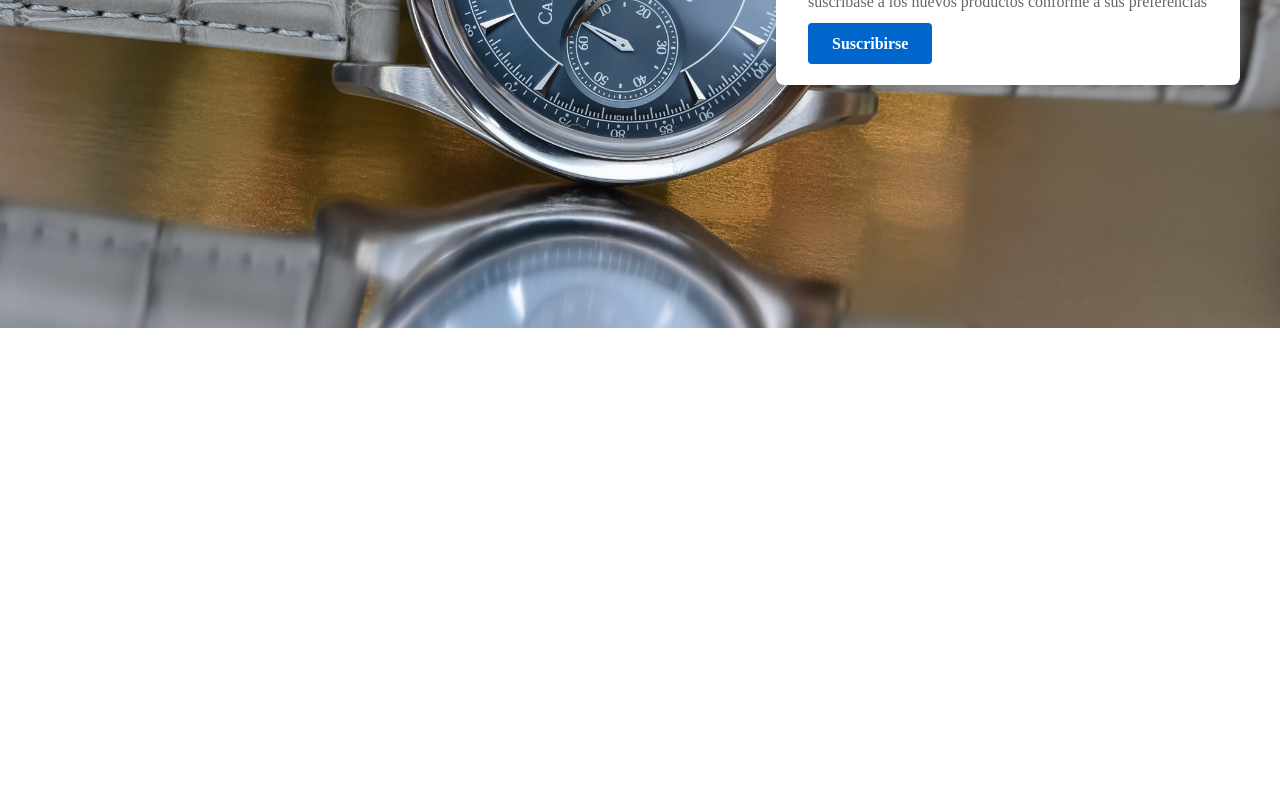
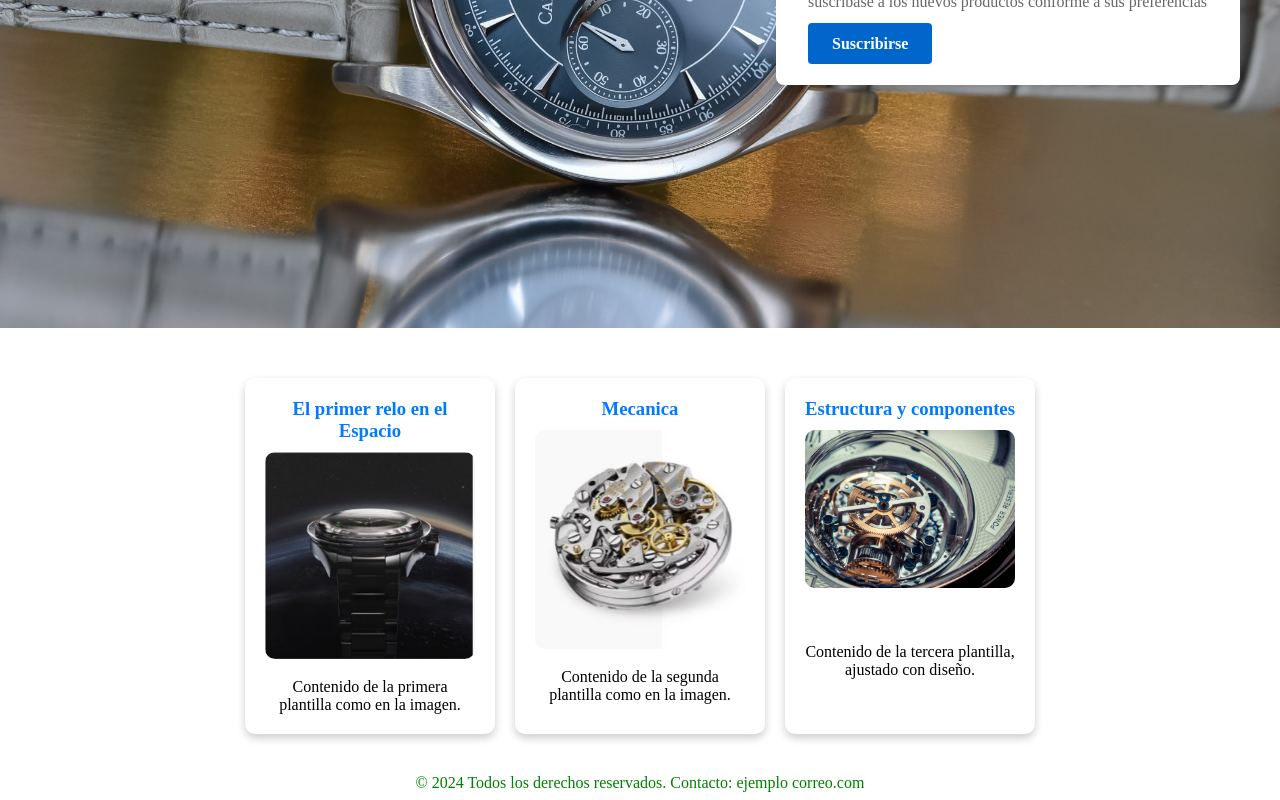
Before and after one commit to MarlonTMF/TecWeb_ProyFin, an Angular app: page / in a window 1280 px wide. Shown: the part 472-1272 px from the top of the page. Before the commit the page ends 818 px from the top, so only its background shows below. Built offline with nearby package versions, Linux system fonts and the light colour scheme.

Commit message:
Version a Deployar

```diff
--- a/src/app/modelos/reloj.model.ts
+++ b/src/app/modelos/reloj.model.ts
@@ -11,4 +11,6 @@ export interface ProductModel {
     material_pulsera?:string;
     categoria?:string;
     id?: number;
+    mostrarDescripcion?: boolean; // Nueva propiedad para controlar la descripción
+
 }
--- a/src/app/paginas/home/home.component.html
+++ b/src/app/paginas/home/home.component.html
@@ -11,3 +11,32 @@
     </section>
 
   </main>
+
+  <!-- Sección de Plantillas/Boxes -->
+  <div class="template-section">
+    <div class="box">
+      <h3>El primer relo en el Espacio</h3>
+      <img src="/assets/images/imagen1.jpg" alt="Imagen de Plantilla 1">
+      <p>Contenido de la primera plantilla como en la imagen.</p>
+    </div>
+
+    <div class="box">
+      <h3>Mecanica</h3>
+      <img src="/assets/images/imagen2.jpg" alt="Imagen de Plantilla 2">
+      <p>Contenido de la segunda plantilla como en la imagen.</p>
+    </div>
+
+    <div class="box">
+      <h3>Estructura y componentes</h3>
+      <img src="/assets/images/imagen3.jpg" alt="Imagen de Plantilla 3">
+      <br>
+      <br>
+      <br>
+      <p>Contenido de la tercera plantilla, ajustado con diseño.</p>
+    </div>
+  </div>
+
+  <!-- Footer -->
+  <div class="footer">
+    <p>© 2024 Todos los derechos reservados. Contacto: ejemplo correo.com</p>
+  </div>
--- a/src/app/paginas/ver-productos/ver-productos.component.html
+++ b/src/app/paginas/ver-productos/ver-productos.component.html
@@ -53,6 +53,14 @@
             <p style="margin: 5px 0; color: #666;">Material: {{ producto.caja }}</p>
             <p style="margin: 5px 0; color: #666;">Correa: {{ producto.material_pulsera }}</p>
             <p style="margin: 5px 0; color: green;">{{ producto.precio | currency }}</p>
+
+            <!-- Botón para alternar la visibilidad de la descripción -->
+            <button (click)="toggleDescripcion(producto)" style="margin-top: 10px; padding: 5px 10px; background-color: #007BFF; color: white; border: none; border-radius: 5px;">
+              {{ producto.mostrarDescripcion ? 'Ocultar Descripción' : 'Ver Descripción' }}
+            </button>
+
+            <!-- Descripción del producto -->
+            <p *ngIf="producto.mostrarDescripcion" style="margin: 10px 0; color: #444;">{{ producto.descripcion }}</p>
           </div>
         </div>
       </div>
--- a/src/app/paginas/ver-productos/ver-productos.component.ts
+++ b/src/app/paginas/ver-productos/ver-productos.component.ts
@@ -35,6 +35,11 @@ export class VerProductosComponent {
     );
   }
 
+  toggleDescripcion(producto: ProductModel): void {
+    // Cambiar el estado de mostrarDescripcion
+    producto.mostrarDescripcion = !producto.mostrarDescripcion;
+  }
+
   buscarProductos(): void {
     this.productosFiltrados = this.productos.filter((producto) => {
       const coincideNombre = this.nombre
--- a/src/app/servicios/admin-crud-relojes.service.ts
+++ b/src/app/servicios/admin-crud-relojes.service.ts
@@ -52,8 +52,6 @@ export class AdminCRUDRelojesService {
       );
     }
 
-
-
     obtenerRelojesPorCategoria(categoria: string): Observable<ProductModel[]> {
       return this.http.get<ProductModel[]>(`${this.apiURL}?categoria=${categoria}`).pipe(
         catchError(this.handleError)
```
